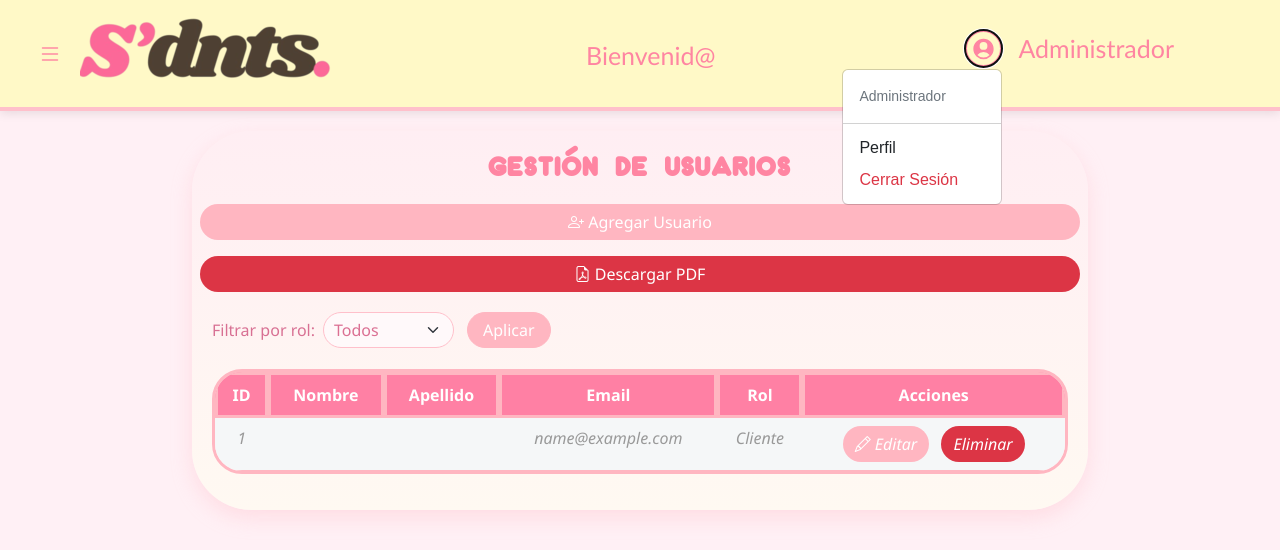
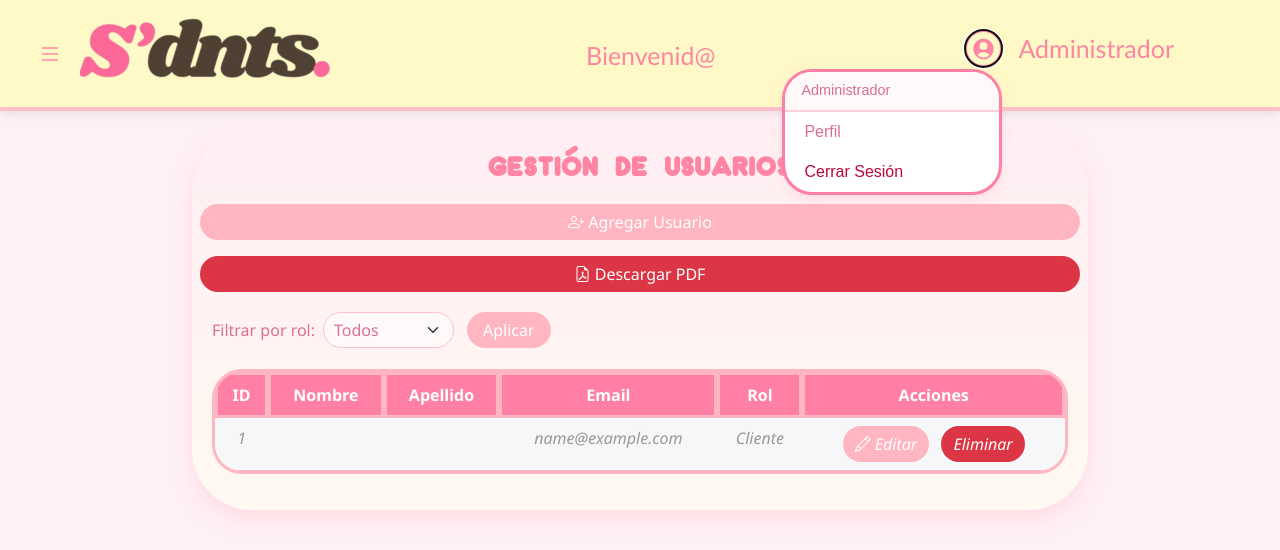
Before and after one commit to estefa009/KAEF_PYTH, a Django app: page /dashboard_admin/ in a window 1280 px wide, after a click that opens the changed part. Shown: the top 550 px of the page. Run offline with Django 5.2, Linux system fonts and the light colour scheme; the visitor is signed in with stand-in values (Sample User, id 1); data comes from the database, SQL or seed files in the repository; data that the repository does not hold is empty.

Commit message:
karennnnnnnn

```diff
--- a/sdnts/static/css/admin.css
+++ b/sdnts/static/css/admin.css
@@ -359,3 +359,113 @@ main h1 {
     background-color: #ff80a4; /* Rosa viejo */
     border-color: #ff80a4;
 }
+
+/* Estilos para el dropdown menu */
+.dropdown-menu {
+    background-color: white; /* Fondo rosa muy claro */
+    border: 3px solid #ff80a4; /* Borde rosa suave */
+    border-radius: 30px;
+    box-shadow: 0 4px 12px rgba(255, 182, 193, 0.3);
+    padding: 0;
+    overflow: hidden;
+    min-width: 220px;
+}
+
+/* Encabezado del dropdown */
+.dropdown-header {
+    color: #D87093; /* Rosa medio */
+    font-weight: 500;
+    padding: 8px 16px;
+    background-color: #FFF9FA;
+    border-bottom: 1px solid #FFD1DC;
+    font-size: 0.9rem;
+}
+
+/* Divisor */
+.dropdown-divider {
+    border-color: #FFD1DC;
+    margin: 0;
+}
+
+/* Items del menú */
+.dropdown-item {
+    color: #DB7093; /* Rosa viejo */
+    padding: 8px 16px;
+    transition: all 0.2s ease;
+    border-left: 3px solid transparent;
+}
+
+.dropdown-item:hover,
+.dropdown-item:focus {
+    background-color: #FFE4E9; /* Rosa más intenso al hover */
+    color: #ec407a; /* Rosa más oscuro */
+    border-left: 3px solid #FF69B4;
+}
+
+/* Item de cerrar sesión */
+.dropdown-item.text-danger {
+    color: #c0063b !important; /* Rosa medio en lugar del rojo estándar */
+}
+
+.dropdown-item.text-danger:hover {
+    color: #c0063b !important; /* Rosa más oscuro al hover */
+    background-color: #FFE4E9;
+}
+
+/* Efecto de animación al abrir el dropdown */
+.dropdown-menu-end {
+    animation: fadeIn 0.3s ease;
+}
+
+@keyframes fadeIn {
+    from {
+        opacity: 0;
+        transform: translateY(10px);
+    }
+    to {
+        opacity: 1;
+        transform: translateY(0);
+    }
+}
+
+.profile-picture {
+    width: 20%;
+    height: 250px;
+    background-color: #fff9c7;
+    border-radius: 200px;
+    position: absolute; /* Para que se pueda desplazar respecto al padre */
+    top: -120px; /* Sobresale por encima */
+    left: 20%; /* Centrado horizontalmente */
+    transform: translateX(-50%); /* Ajusta el desplazamiento horizontal */
+    display: flex;
+    box-shadow: 0 4px 8px rgba(0, 0, 0, 0.2);
+    border: 5px solid white; /* Para darle mejor definición */
+}
+.profile-header {
+    height: 60%;
+    width: 80%;
+    background: linear-gradient(to bottom, #ffeef3, #FFF9F2);
+    box-shadow: 0 8px 20px rgba(255, 192, 203, 0.4);
+    border-radius: 100px;
+    margin-top: 10%;
+    margin-left: 165px;
+    padding-left: 80px;
+    position: relative; /* Para que .profile-picture tome este como referencia */
+    margin-bottom: 50px;
+    font-family: "Dunkin", sans-serif;
+    color: #ff80a4;
+}
+.profile-header h2{
+    margin-left: 220px;
+    font-size: 25px;
+    margin-bottom: 10px;
+}
+.list-group {
+    margin-top: 20px;
+    margin-bottom: 20px;
+    width: 60%;
+    margin-left: 30%;
+    border-radius: 100px;
+    font-family: 'Gill Sans', 'Gill Sans MT', Calibri, 'Trebuchet MS', sans-serif;
+    font-size: 20PX;
+}
--- a/sdnts/templates/admin/proveedores/agregar_proveedores.html
+++ b/sdnts/templates/admin/proveedores/agregar_proveedores.html
@@ -6,6 +6,8 @@
     <title>Agregar Proveedor</title>
     <link rel="stylesheet" href="https://cdn.jsdelivr.net/npm/bootstrap@5.3.3/dist/css/bootstrap.min.css">
     <link rel="stylesheet" href="https://cdn.jsdelivr.net/npm/bootstrap-icons@1.11.3/font/bootstrap-icons.min.css">
+    <link rel="stylesheet" href="{% static 'css/admin.css' %}">
+    <link rel="stylesheet" href="{% static 'css/menu.css' %}">
 </head>
 <body>
 {% include "includes/nav_admin.html" %}
```
Also changed, not shown: sdnts/templates/admin/perfil_admin.html (+7 -2 lines).
